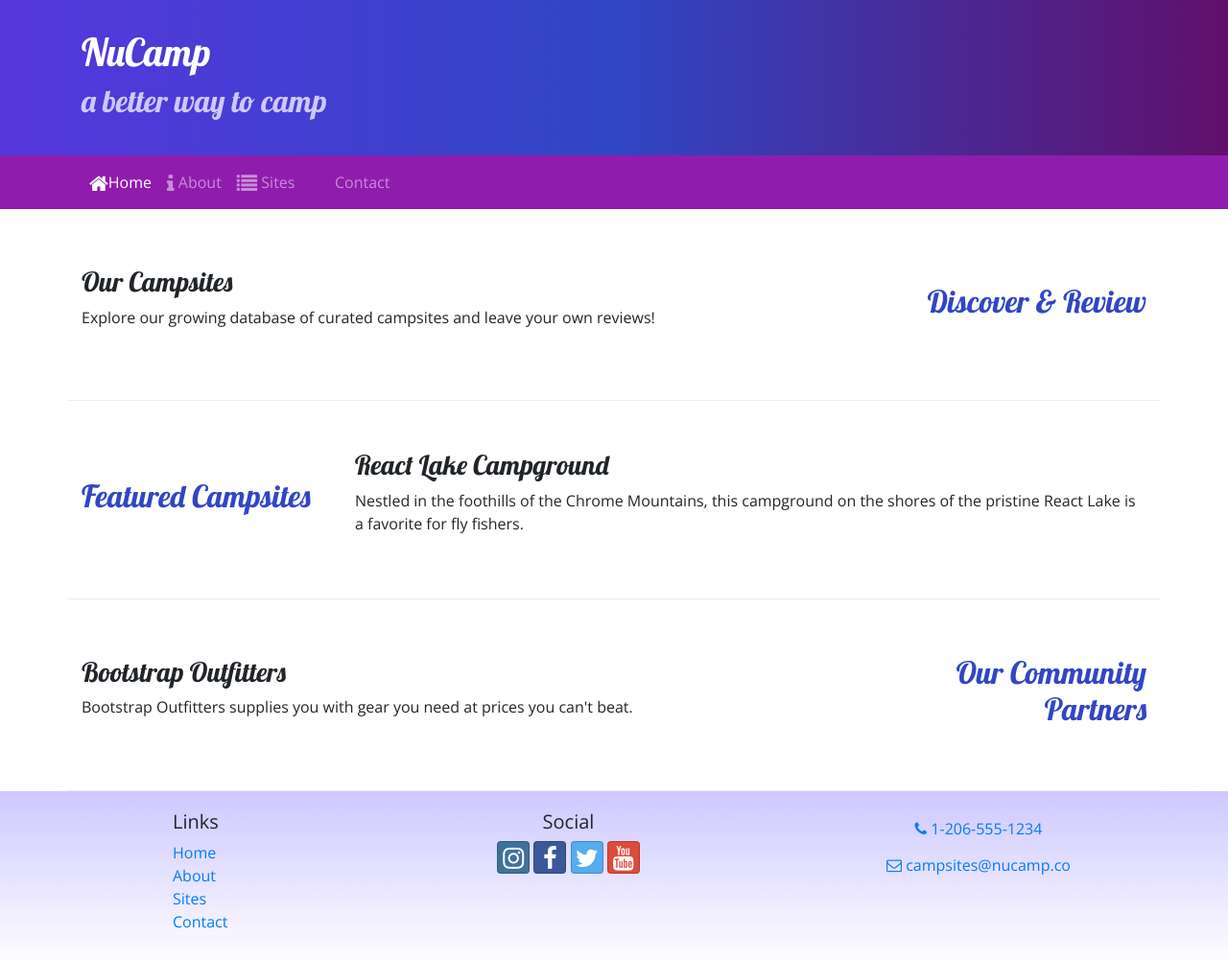
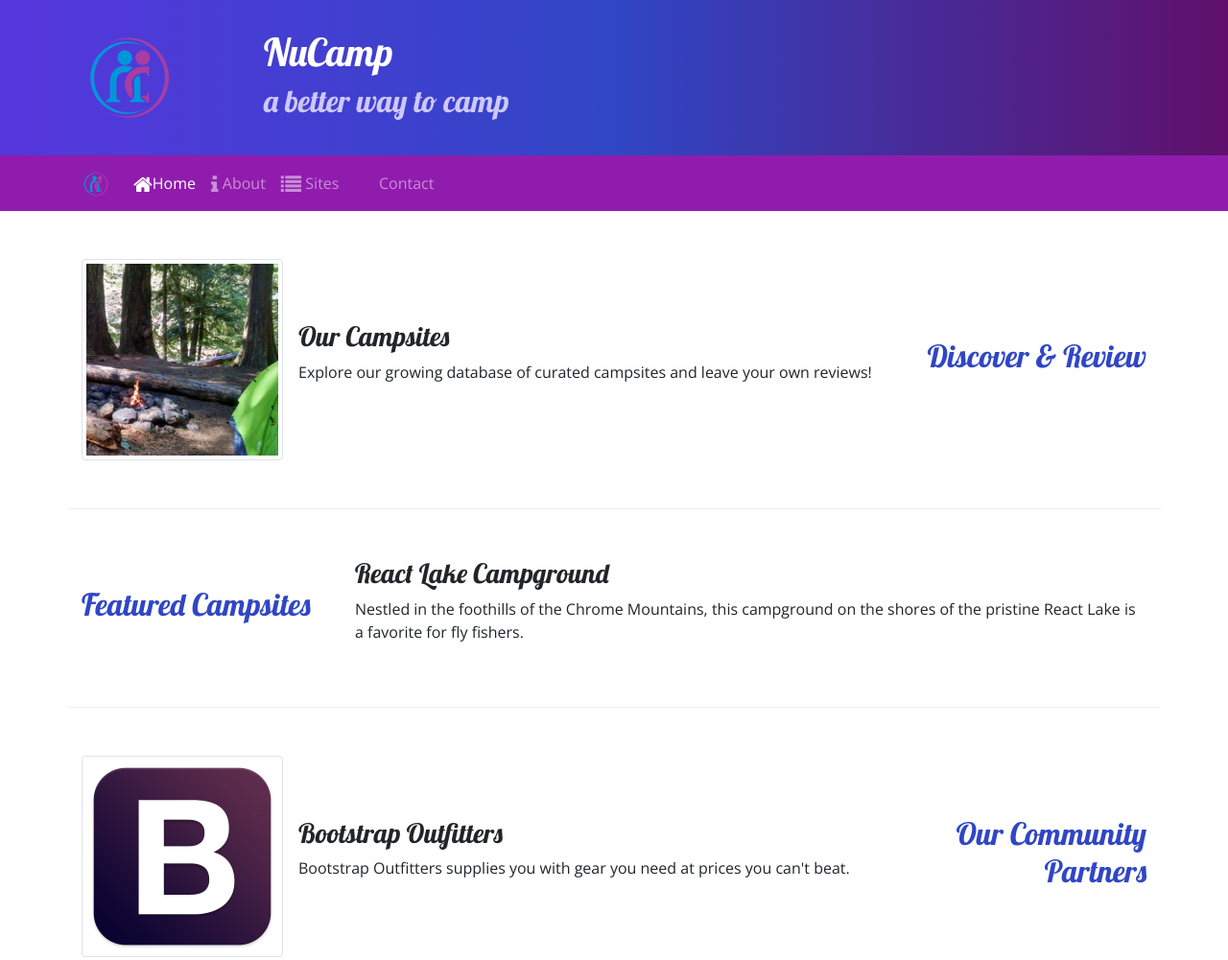
Before and after one commit to jkavcoderunt/nucamp-bootstrap, a website: page index.html in a window 1280 px wide. Shown: the top 1001 px of the page at 96% size. Drawn offline with nearby package versions, Linux system fonts and the light colour scheme.

Commit message:
images and media

```diff
--- a/index.html
+++ b/index.html
@@ -22,6 +22,9 @@
     <header class="jumbotron jumbotron-fluid">
         <div class="container">
             <div class="row">
+                <div class="col-4 col-sm-3 col-md-2 align-self-center">
+                    <img src="img/logo.png" class="img-fluid" />
+                </div>
                 <div class="col">
                     <h1> NuCamp </h1>
                     <h2>a better way to camp</h2>
@@ -34,7 +37,7 @@
     <!--Bootstrap class Navbar-->
     <nav class="navbar navbar-expand-sm navbar-dark sticky-top">
         <div class="container">
-            <button class="navbar-toggler ml-auto" type="button" data-toggle="collapse" data-target="#nucampNavbar">
+            <a class="navbar-brand" href="#"><img src="img/logo.png" height="30" width="30" /></a><button class="navbar-toggler" type="button" data-toggle="collapse" data-target="#nucampNavbar">
                 <span class="navbar-toggler-icon"></span>
             </button>
 
@@ -55,9 +58,14 @@
                 <h2 class="text-sm-right"> Discover & Review </h2>
             </div>
             <div class="col">
-                <h3> Our Campsites </h3>
-                <!-- This d-none class will remove the content when the viewport is less then 576px -->
-                <p class="d-none d-sm-block">Explore our growing database of curated campsites and leave your own reviews!</p>
+                <div class="media">
+                    <img class="d-flex mr-3 img-thumbnail" src="img/breadcrumb-trail-thumb.jpg" alt="Breadcrumb Trail" />
+                    <div class="media-body align-self-center">
+                        <h3>Our Campsites</h3>
+                        <p class="d-none d-sm-block">Explore our growing database of curated campsites and leave your own reviews!</p>
+                    </div>
+
+                </div>
             </div>
         </div>
 
@@ -78,14 +86,18 @@
                 <h2 class="text-sm-right">Our Community Partners</h2>
             </div>
             <div class="col">
-                <h3>Bootstrap Outfitters</h3>
-                <!-- This d-none class will remove the content when the viewport is less then 576px -->
-                <p class="d-none d-sm-block">Bootstrap Outfitters supplies you with gear you need at prices you can't beat.</p>
+                <div class="media">
+                    <img class="d-flex mr-3 img-thumbnail" src="img/bootstrap-thumb.png" alt="Bootstrap Outfitters" />
+                    <div class="media-body align-self-center">
+                        <h3>Bootstrap Outfitters</h3>
+                        <!-- This d-none class will remove the content when the viewport is less then 576px -->
+                        <p class="d-none d-sm-block">Bootstrap Outfitters supplies you with gear you need at prices you can't beat.</p>
+                    </div>
+             </div>
             </div>
         </div>
+
     </div>
-
-
 
 
     <footer>
```
Also changed, not shown: aboutus.html (+5 -1 lines), contactus.html (+5 -1 lines), img/bootstrap-thumb.png (added), img/breadcrumb-trail-thumb.jpg (added), img/breadcrumb-trail.jpg (added), img/chrome-river-thumb.jpg (added), img/chrome-river.jpg (added), img/logo.png (added), img/react-lake-thumb.jpg (added), img/react-lake.jpg (added).
